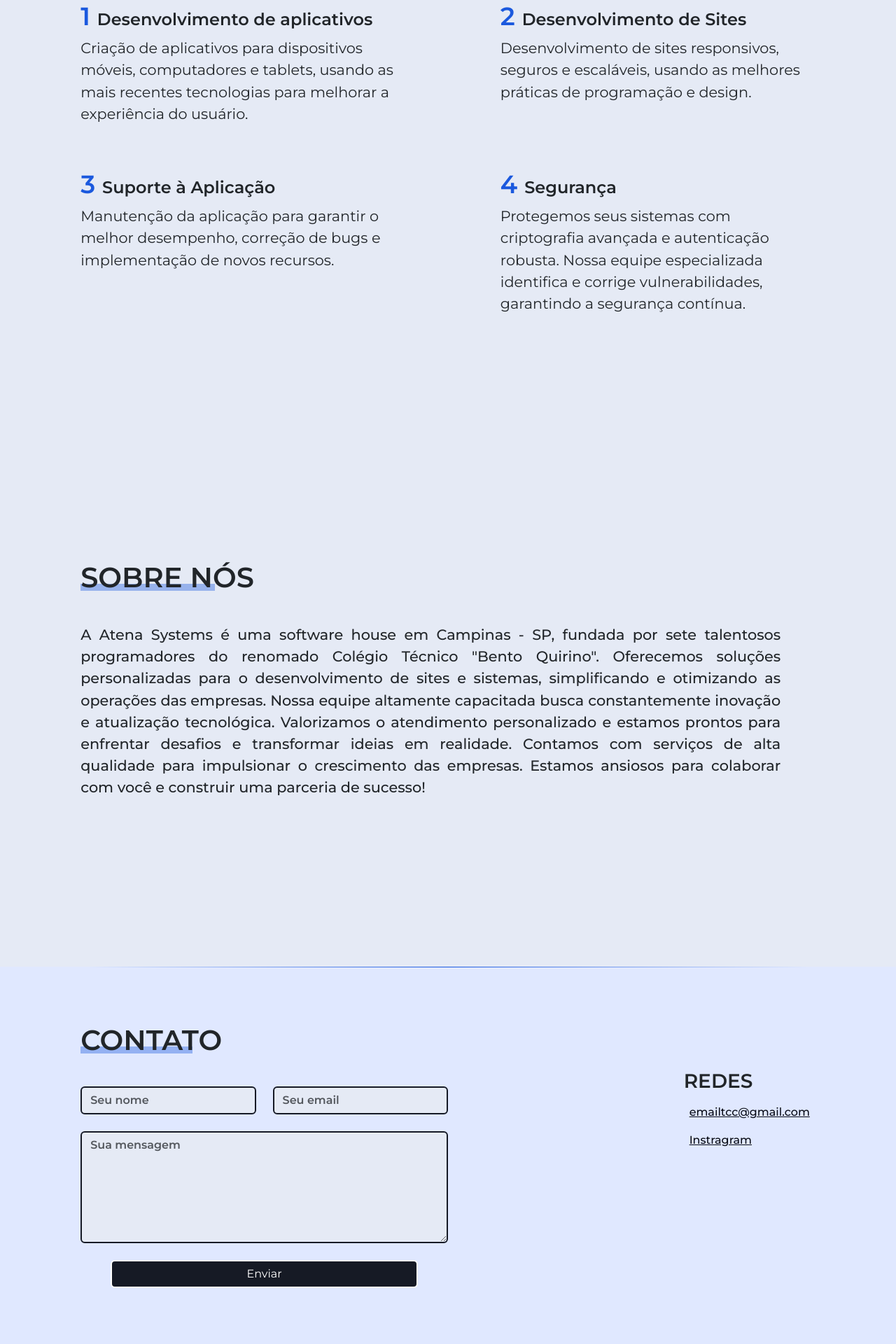
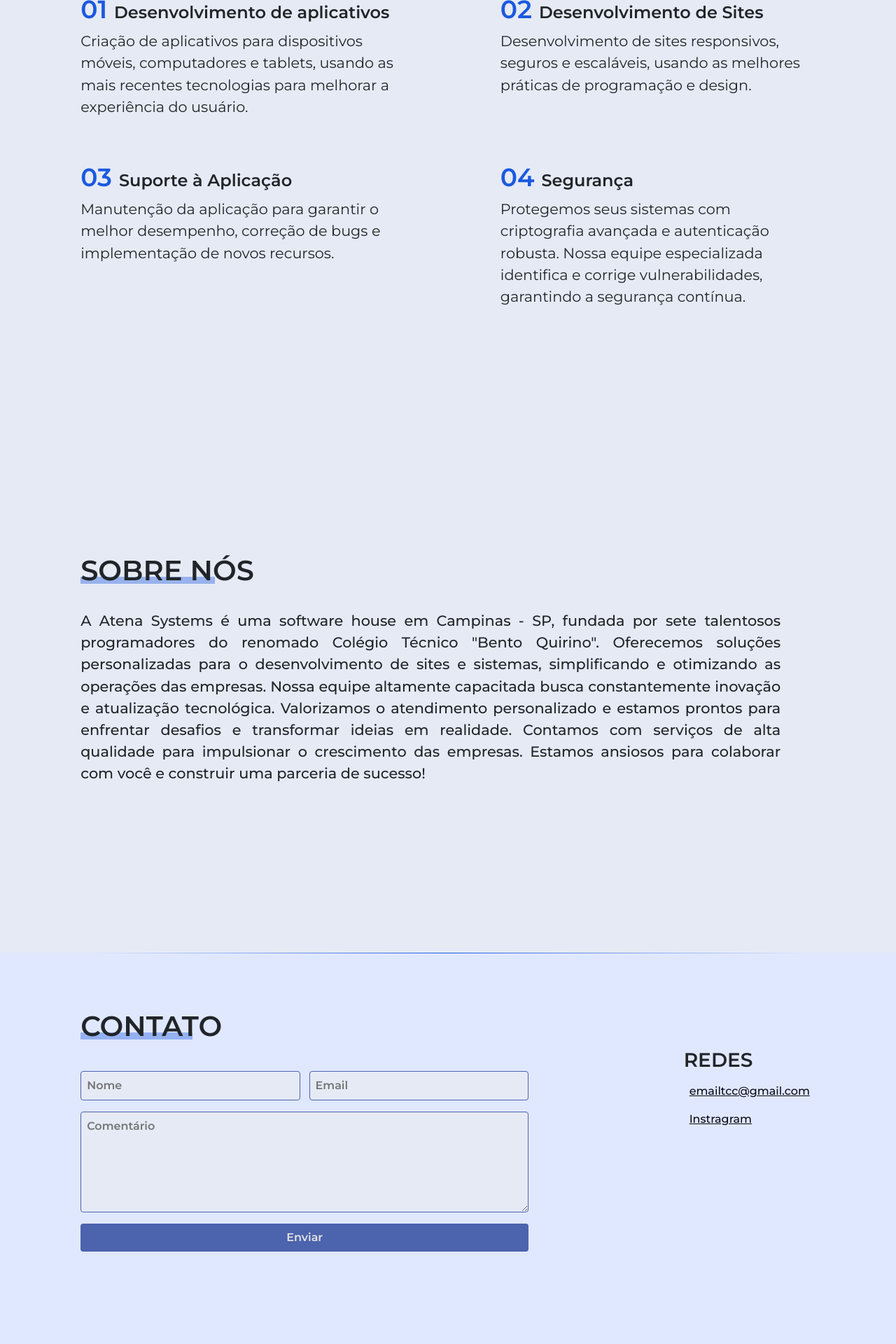
Before and after one commit to AtenaSystems/AtenaSystems, a PHP site: page / in a window 1280 px wide. Shown: the part 1040-2960 px from the top of the page at 70% size. Run offline with PHP 8.4, Linux system fonts and the light colour scheme; some libraries are stand-ins or nearby versions.

Commit message:
css: form contato +

```diff
--- a/css/style.css
+++ b/css/style.css
@@ -21,6 +21,33 @@
     background-color: var(--background) !important;
 
     overflow-x: hidden;
+
+    cursor: default;
+}
+
+::-webkit-scrollbar{
+    background-color: var(--background);
+    width: 10px;
+
+}
+
+::-webkit-scrollbar-button{
+    display: none;
+    border-radius: 50px;
+}
+
+::-webkit-scrollbar-track:hover{
+    background-color: #1b59de2f;
+}
+
+::-webkit-scrollbar-thumb{
+    background-color: var(--secondary);
+    border-radius: 3rem;
+
+}
+
+::-webkit-scrollbar-thumb:hover{
+    background-color: var(--accent);
 }
 
 section {
@@ -185,10 +212,16 @@
     height: 10px;
     background-color: #1b59de62;
     content:"";
-    position: relative;
+    position: absolute;
     display: block;
     transform: translate(0px, -15px);
     z-index: -1;
+}
+
+.nossos-servicos:hover .nossos-servicos-h1::after{
+    height: 20px;
+    transition: 0.3s;
+    transform: translate(0px, -25px);
 }
 
 .nossos-servicos {
@@ -246,12 +279,18 @@
     height: 10px;
     background-color: #1b59de62;
     content:"";
-    position: relative;
+    position: absolute;
     display: flex;
     justify-content: flex-end;
     flex-direction: column;
     z-index: -5;
     transform: translate(0px, -15px);
+}
+
+.sobre-nos:hover .sobre-nos-h1::after{
+    height: 20px;
+    transition: 0.3s;
+    transform: translate(0px, -25px);
 }
 
 .sobre-nos p {
@@ -283,62 +322,96 @@
     height: 10px;
     background-color: #1b59de62;
     content:"";
-    position: relative;
+    position: absolute;
     display: block;
     transform: translate(0px, -15px);
     z-index: -1;
 }
 
+.contato:hover #contato::after{
+    height: 20px;
+    transition: 0.3s;
+    transform: translate(0px, -25px);
+}
 
-.form {
+
+/* FORMULARIO CONTATO */
+
+.form-contato {
     display: flex;
     flex-wrap: wrap;
     flex-direction: column;
-    width: 35rem !important;
+    width: 40rem;
+    margin-top: 2rem;
+    margin-bottom: 4rem;
+
+    font-family: 'Montserrat', sans-serif;
+}
+
+.form-contato form{
+    gap: 1rem;
+    display: grid;
+}
+
+.nome-email{
+    display: flex;
+    width: 100%;
+    flex-direction: row;
+    justify-content: space-between;
+}
+
+.form-contato input, textarea {
+    display: flex;
+    flex-wrap: wrap;
+    justify-content: space-between;
+    padding: 0.5rem;
+    width: 100%;
+}
+
+.form-contato textarea{
+    height: 9rem;
+    text-align: justify;
+}
+
+.form-contato input{
+    width: 49%;
+}
+
+.btn-form {
+    background-color: var(--accent) ;
+    color: #e4e4e4;
+    font-weight: bold;
+    border: none;
+    width: 100% ;
+    display: flex ;
+    justify-content: center ;
+    border-radius: 4px;
+    transition: all 0.3s ease;
+    padding: 0.5rem;
+}
+
+.btn-form:hover {
+    filter: brightness(80%);
+}
+
+.form-contato input, textarea {
+    font-weight: 700 ;
+    font-size: 1em ;
+    background-color: var(--background) ;
+    border: 1px solid var(--accent);
+    transition: all 0.3s ease;
+    border-radius: 4px;
+    outline: none;
 
 }
 
-.form-top {
-    display: flex;
-    flex-wrap: wrap;
-    justify-content: space-between;
-    padding: 1rem;
-    width: 100%;
-}
-
-.btn-form {
-    background-color: var(--primary) !important;
-    margin-bottom: 4rem;
-    font-weight: bold;
-    border: 2px solid #fff !important;
-    width: 80% !important;
-    display: flex !important;
-    justify-content: center !important;
-}
-
-.btn-form:hover {
-    background-color: #fff !important;
-    color: var(--primary) !important;
-    border: 2px solid #000 !important;
-    border-style: groove !important;
-    font-weight: bold;
-}
-
-.form-control {
-    font-weight: 700 !important;
-    font-size: 1em !important;
-    background-color: var(--background) !important;
-    border: 2px solid var(--primary) !important;
+.form-contato input:focus, textarea:focus {
+    box-shadow: 0px 0px 0px 0.25rem #1b59de54,
+                0px 0px 0px 0.5px var(--accent) ;
 
 }
 
-.form-control:focus {
-    box-shadow: 0px 0px 0px 0.25rem #1b59de54 !important;
-}
-
-.form-contato{
-    justify-content: center;
-}
+/* TERMINO FORMULARIO CONTATO */
 
 .contato-content {
     display: flex;
--- a/index.html
+++ b/index.html
@@ -11,7 +11,6 @@
     <link rel="shortcut icon" href="favicon/android-chrome-512x512.png" type="image/x-icon">
     <link href="https://cdn.jsdelivr.net/npm/bootstrap@5.3.2/dist/css/bootstrap.min.css" rel="stylesheet"
         integrity="sha384-T3c6CoIi6uLrA9TneNEoa7RxnatzjcDSCmG1MXxSR1GAsXEV/Dwwykc2MPK8M2HN" crossorigin="anonymous">
-    <link rel='stylesheet' href='https://cdn-uicons.flaticon.com/uicons-solid-rounded/css/uicons-solid-rounded.css'>
     <script src="js/script.js"></script>
     <title>Atena Systems</title>
 </head>
@@ -65,12 +64,11 @@
 
 
     <section class="nossos-servicos" id="nossos-servicos">
-        <h1>NOSSOS SERVIÇOS</h1>
-
+        <h1 class="nossos-servicos-h1">NOSSOS SERVIÇOS</h1>
         <div class="content-1">
 
             <div class="nossos-servicos-content">
-                <h3> <span style="color: #1B59DE; font-size: 1.5em; ">1 </span> Desenvolvimento de aplicativos</h3>
+                <h3> <span style="color: #1B59DE; font-size: 1.5em; ">01 </span> Desenvolvimento de aplicativos</h3>
                 <p>Criação de aplicativos para dispositivos móveis, computadores e tablets, usando as mais recentes
                     tecnologias para melhorar a experiência do usuário.</p>
             </div>
@@ -78,7 +76,7 @@
                 <div class="divisor2"></div>
             </div> -->
             <div class="nossos-servicos-content">
-                <h3> <span style="color: #1B59DE; font-size: 1.5em;"> 2 </span>  Desenvolvimento de Sites</h3>
+                <h3> <span style="color: #1B59DE; font-size: 1.5em;">02 </span>  Desenvolvimento de Sites</h3>
                 <p>Desenvolvimento de sites responsivos, seguros e escaláveis, usando as melhores práticas de
                     programação e design.</p>
             </div>
@@ -86,12 +84,12 @@
 
 
             <div class="nossos-servicos-content">
-                <h3> <span style="color: #1B59DE; font-size: 1.5em;">3 </span> Suporte à Aplicação</h3>
+                <h3> <span style="color: #1B59DE; font-size: 1.5em;">03 </span> Suporte à Aplicação</h3>
                 <p>Manutenção da aplicação para garantir o melhor desempenho, correção de bugs e implementação de novos
                     recursos.</p>
             </div>
             <div class="nossos-servicos-content">
-                <h3> <span style="color: #1B59DE; font-size: 1.5em;">4 </span> Segurança</h3>
+                <h3> <span style="color: #1B59DE; font-size: 1.5em;">04 </span> Segurança</h3>
                 <p>Protegemos seus sistemas com criptografia avançada e autenticação robusta.
                      Nossa equipe especializada identifica e corrige vulnerabilidades, garantindo a segurança contínua.</p>
             </div>
@@ -169,12 +167,10 @@
         <div class="divisor4"></div>
         <div class="divisor4"></div>
     </div> -->
-
     <section class="contato">
         <h1 id="contato">CONTATO</h1>
-
         <div class="contato-content">
-            <div class="col-lg-6 mt-4">
+            <!-- <div class="col-lg-6 mt-4">
                 <form action="#" method="POST" />
                   <input type="hidden" name="_next" value="#">
 
@@ -192,14 +188,31 @@
                     </div>
                     <input type="hidden" name="_captcha" value="false">
                 </form>
-            </div>
+
+            </div> -->
+
+        <div class="form-contato">
+            <form action="#" method="post">
+                <!-- Campo Nome e Email lado a lado -->
+                <div class="nome-email">
+                        <input type="text" id="nome" name="nome" placeholder="Nome" required>
+                        <input type="email" id="email" name="email" placeholder="Email" required>
+                </div>
+                <!-- Campo Comentário abaixo -->
+                    <textarea id="comentario" name="comentario" placeholder="Comentário" required></textarea>
+
+                <!-- Botão de envio -->
+                    <button type="submit" class="btn-form">Enviar</button>
+            </form>
+        </div>
+
+
             <div class="contato-redes">
                 <h3>REDES</h3>
                 <a href="mailto:tccSystems@gmail.com" target="_blank">emailtcc@gmail.com</a>
                 <a href="https://www.instagram.com/atenasystem/" target="_blank">Instragram</a>
             </div>
         </div>
-
 
     </section>
     <footer>
```
